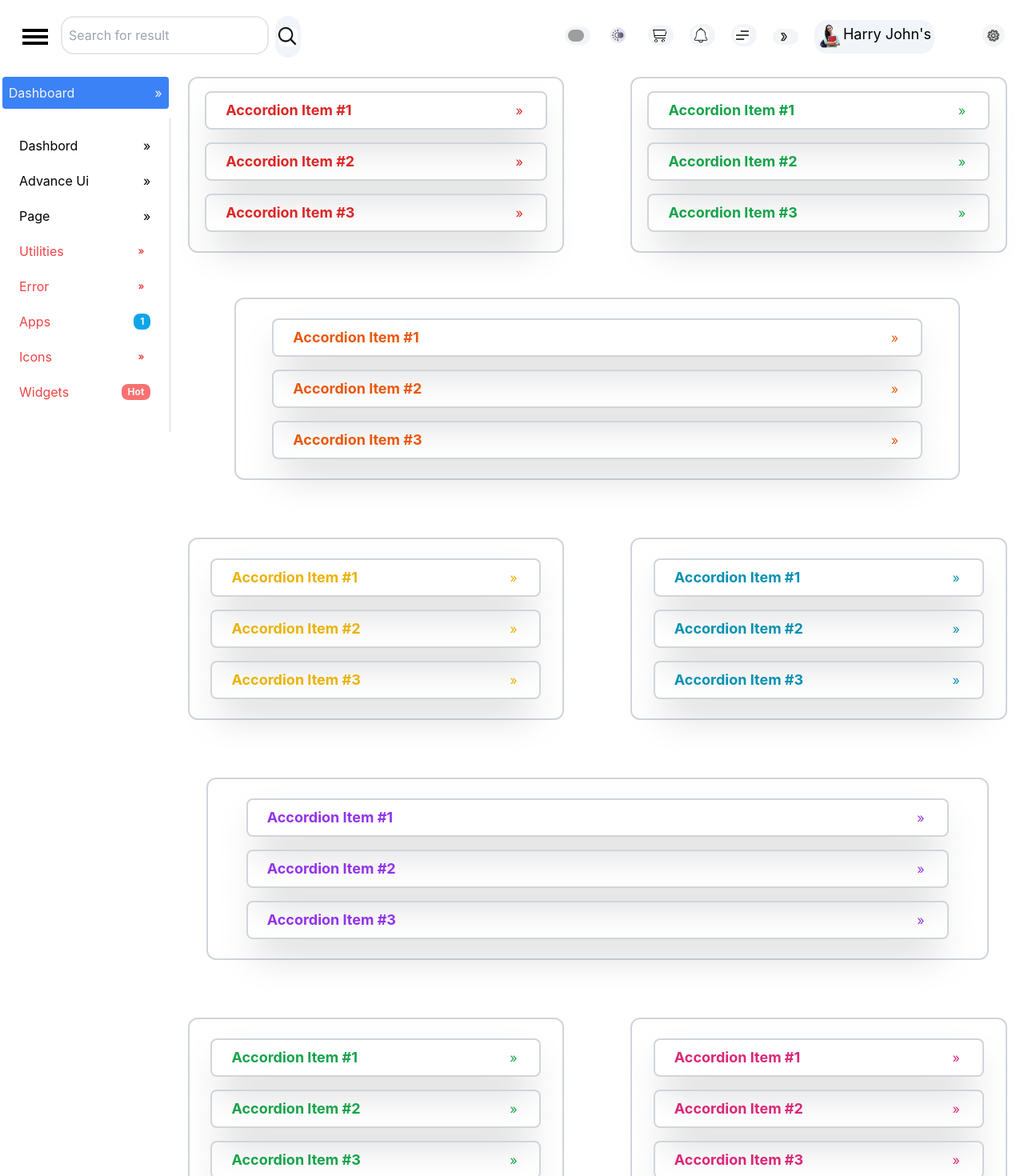
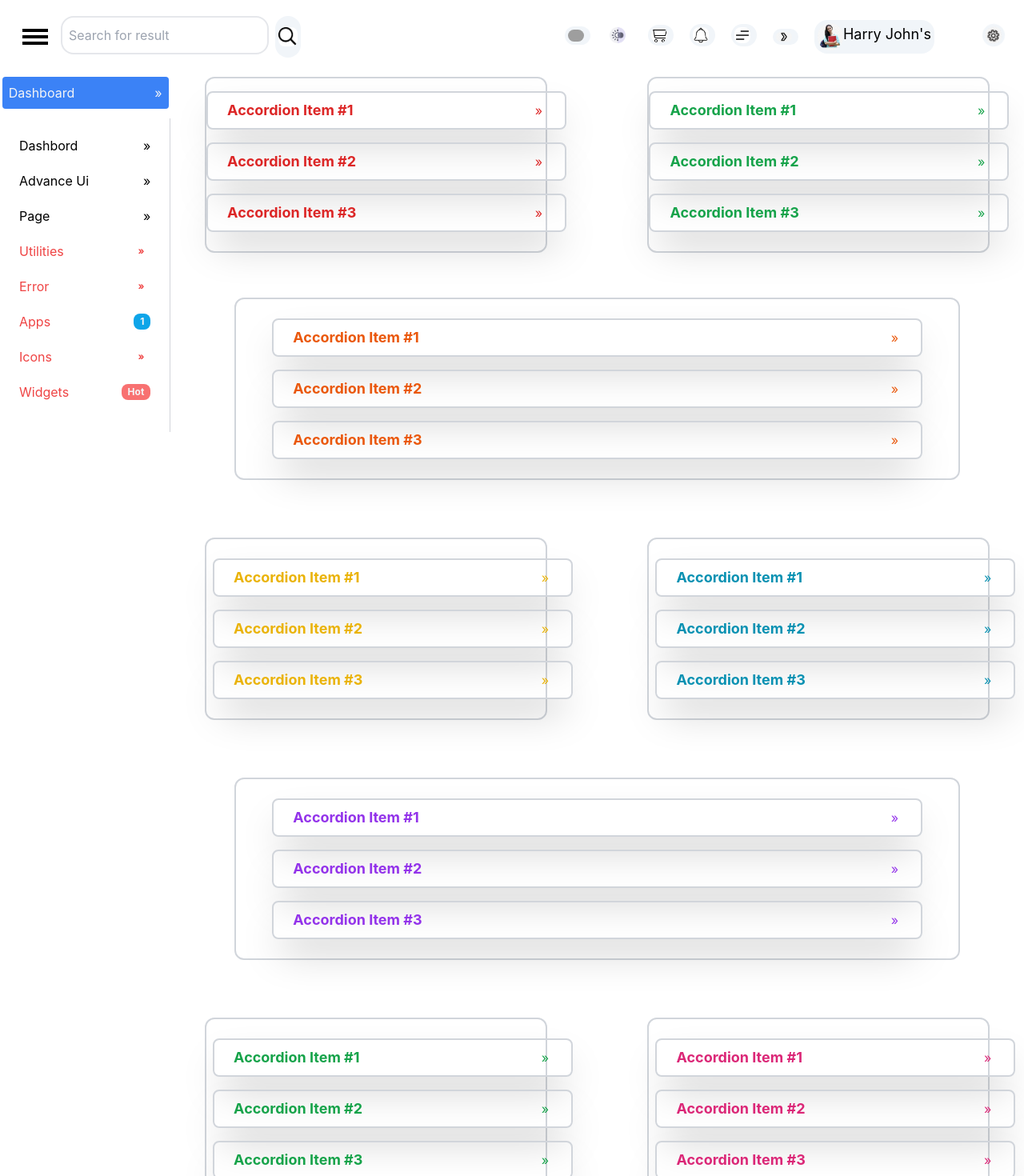
Before and after one commit to Ayush-2302/velvet1, a React (Create React App) app: page /accordian in a window 1280 px wide. Shown: the top 1470 px of the page at 80% size. Built offline with nearby package versions, Linux system fonts and the light colour scheme; grey boxes are pictures that could not be loaded.

Commit message:
given finishing

```diff
--- a/src/component/Accordian.js
+++ b/src/component/Accordian.js
@@ -260,12 +260,12 @@ function Accordian() {
         <div
           className={`  ${
             open ? " text-red-600" : ""
-          }  container pb-6 w-11/12 m-auto mt-3   rounded-xl h-auto border-2  border-gray-300`}
+          }  container pb-6 w-5/6 m-auto mt-3   rounded-xl h-auto border-2  border-gray-300`}
         >
           {open &&
             open.map((ele, index) => (
               <div
-                className={`accordian w-11/12  m-auto mt-4 p-2    rounded-lg shadow-2xl  border-2 border-gray-300`}
+                className={`accordian  w-[450px]  m-auto mt-4 p-2    rounded-lg shadow-2xl  border-2 border-gray-300`}
               >
                 <div
                   onClick={() => toggle(index)}
@@ -293,16 +293,16 @@ function Accordian() {
         <div
           className={`  ${
             open ? " text-green-600" : ""
-          } container pb-6 w-11/12 m-auto mt-3   rounded-xl h-auto border-2 border-gray-300`}
+          } container pb-6 w-5/6 m-auto mt-3   rounded-xl h-auto border-2 border-gray-300`}
         >
           {open2 &&
             open2.map((ele, index) => (
               <div
-                className={` accordian w-11/12  m-auto mt-4 p-2    rounded-lg shadow-2xl  border-2 border-gray-300`}
+                className={` accordian w-[450px]  m-auto mt-4 p-2    rounded-lg shadow-2xl  border-2 border-gray-300`}
               >
                 <div
                   onClick={() => toggle2(index)}
-                  className="flex justify-between mr-5 ml-4"
+                  className="flex  justify-between mr-5 ml-4"
                 >
                   <h2 className=" lg:text-lg sm:text-sm md:text-sm  text-sm font-bold">
                     {" "}
@@ -356,13 +356,13 @@ function Accordian() {
         <div
           className={` ${
             open ? " text-yellow-500" : ""
-          } container pb-6 w-11/12 m-auto mt-4 p-2 mb-4 rounded-xl h-auto border-2 border-gray-300`}
+          } container pb-6 w-5/6 m-auto mt-4 p-2 mb-4 rounded-xl h-auto border-2 border-gray-300`}
         >
           {open4 &&
             open4.map((ele, index) => (
               <div
                 onClick={() => toggle4(index)}
-                className="accordian w-11/12  m-auto mt-4 p-2    rounded-lg shadow-2xl  border-2 border-gray-300"
+                className="accordian w-[450px]  m-auto mt-4 p-2    rounded-lg shadow-2xl  border-2 border-gray-300"
               >
                 <div className="flex justify-between mr-5 ml-4">
                   <h2 className=" lg:text-lg sm:text-sm md:text-sm  text-sm font-bold">
@@ -386,13 +386,13 @@ function Accordian() {
         <div
           className={`  ${
             open ? " text-cyan-600" : ""
-          } container pb-6 w-11/12 m-auto mt-4 p-2 mb-4 rounded-xl h-auto border-2 border-gray-300`}
+          } container pb-6 w-5/6 m-auto mt-4 p-2 mb-4 rounded-xl h-auto border-2 border-gray-300`}
         >
           {open5 &&
             open5.map((ele, index) => (
               <div
                 onClick={() => toggle5(index)}
-                className="accordian w-11/12  m-auto mt-4 p-2    rounded-lg shadow-2xl  border-2 border-gray-300"
+                className="accordian w-[450px]  m-auto mt-4 p-2    rounded-lg shadow-2xl  border-2 border-gray-300"
               >
                 <div className="flex justify-between mr-5 ml-4">
                   <h2 className=" lg:text-lg sm:text-sm md:text-sm  text-sm font-bold">
@@ -415,7 +415,7 @@ function Accordian() {
         <div
           className={`  ${
             open ? " text-purple-600" : ""
-          } container pb-6 w-11/12 m-auto mt-4 p-2 col-span-2 mb-4 rounded-xl h-auto border-2 border-gray-300`}
+          } container pb-6 w-[85%] m-auto mt-4 p-2 col-span-2 mb-4 rounded-xl h-auto border-2 border-gray-300`}
         >
           {open6 &&
             open6.map((ele, index) => (
@@ -445,13 +445,13 @@ function Accordian() {
         <div
           className={`  ${
             open ? " text-green-600" : ""
-          } container pb-6 w-11/12 m-auto mt-4 p-2 mb-4 rounded-xl h-auto border-2 border-gray-300`}
+          } container pb-6 w-5/6 m-auto mt-4 p-2 mb-4 rounded-xl h-auto border-2 border-gray-300`}
         >
           {open7 &&
             open7.map((ele, index) => (
               <div
                 onClick={() => toggle7(index)}
-                className="accordian w-11/12  m-auto mt-4 p-2    rounded-lg shadow-2xl  border-2 border-gray-300"
+                className="accordian w-[450px]  m-auto mt-4 p-2    rounded-lg shadow-2xl  border-2 border-gray-300"
               >
                 <div className="flex justify-between mr-5 ml-4">
                   <h2 className=" lg:text-lg sm:text-sm md:text-sm  text-sm font-bold">
@@ -474,13 +474,13 @@ function Accordian() {
         <div
           className={`  ${
             open ? " text-pink-600" : ""
-          } container pb-6 w-11/12 m-auto mt-4 p-2 mb-4 rounded-xl h-auto border-2 border-gray-300`}
+          } container pb-6 w-5/6 m-auto mt-4 p-2 mb-4 rounded-xl h-auto border-2 border-gray-300`}
         >
           {open8 &&
             open8.map((ele, index) => (
               <div
                 onClick={() => toggle8(index)}
-                className="accordian w-11/12  m-auto mt-4 p-2    rounded-lg shadow-2xl  border-2 border-gray-300"
+                className="accordian w-[450px]  m-auto mt-4 p-2    rounded-lg shadow-2xl  border-2 border-gray-300"
               >
                 <div className="flex justify-between mr-5 ml-4">
                   <h2 className=" lg:text-lg sm:text-sm md:text-sm  text-sm font-bold">
```
